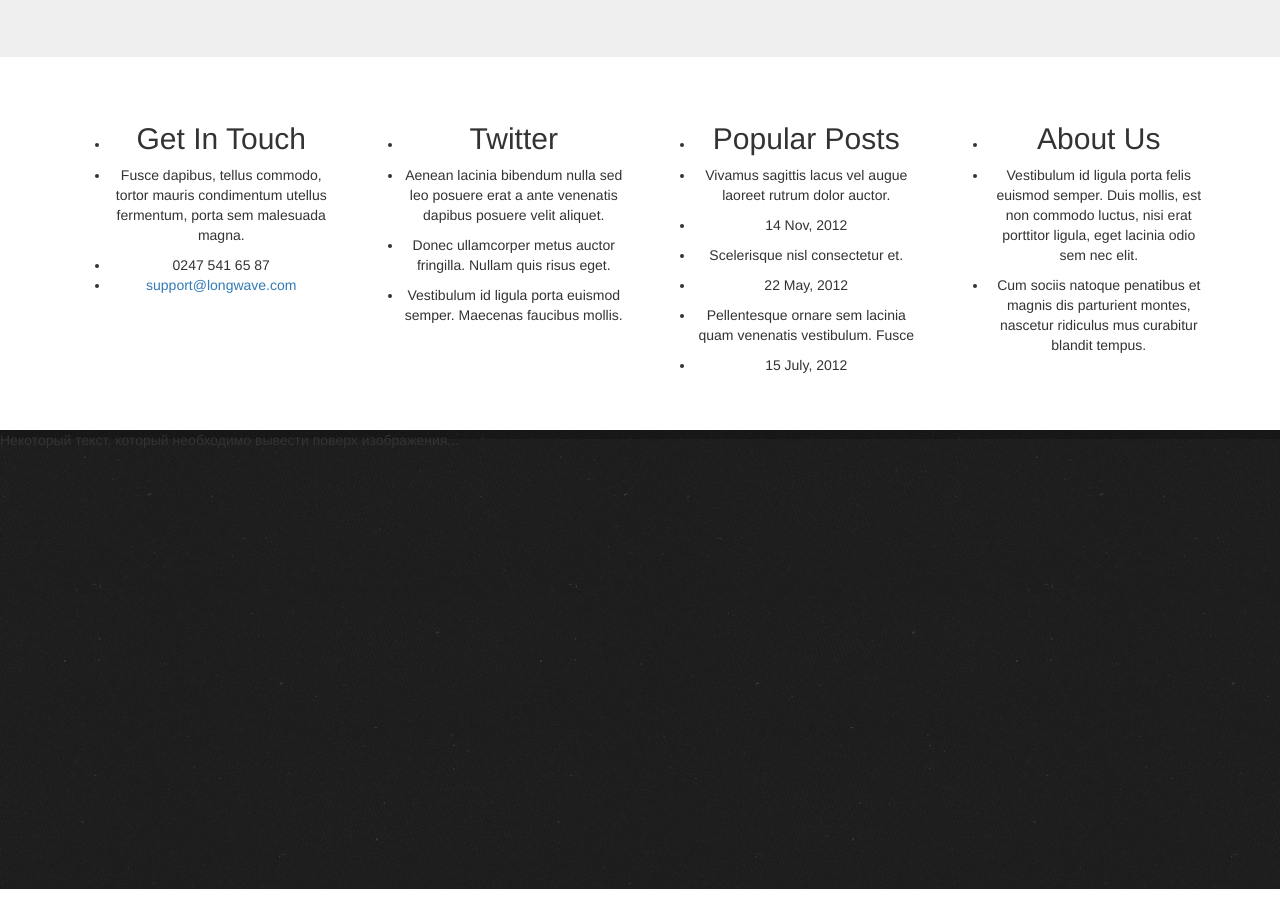
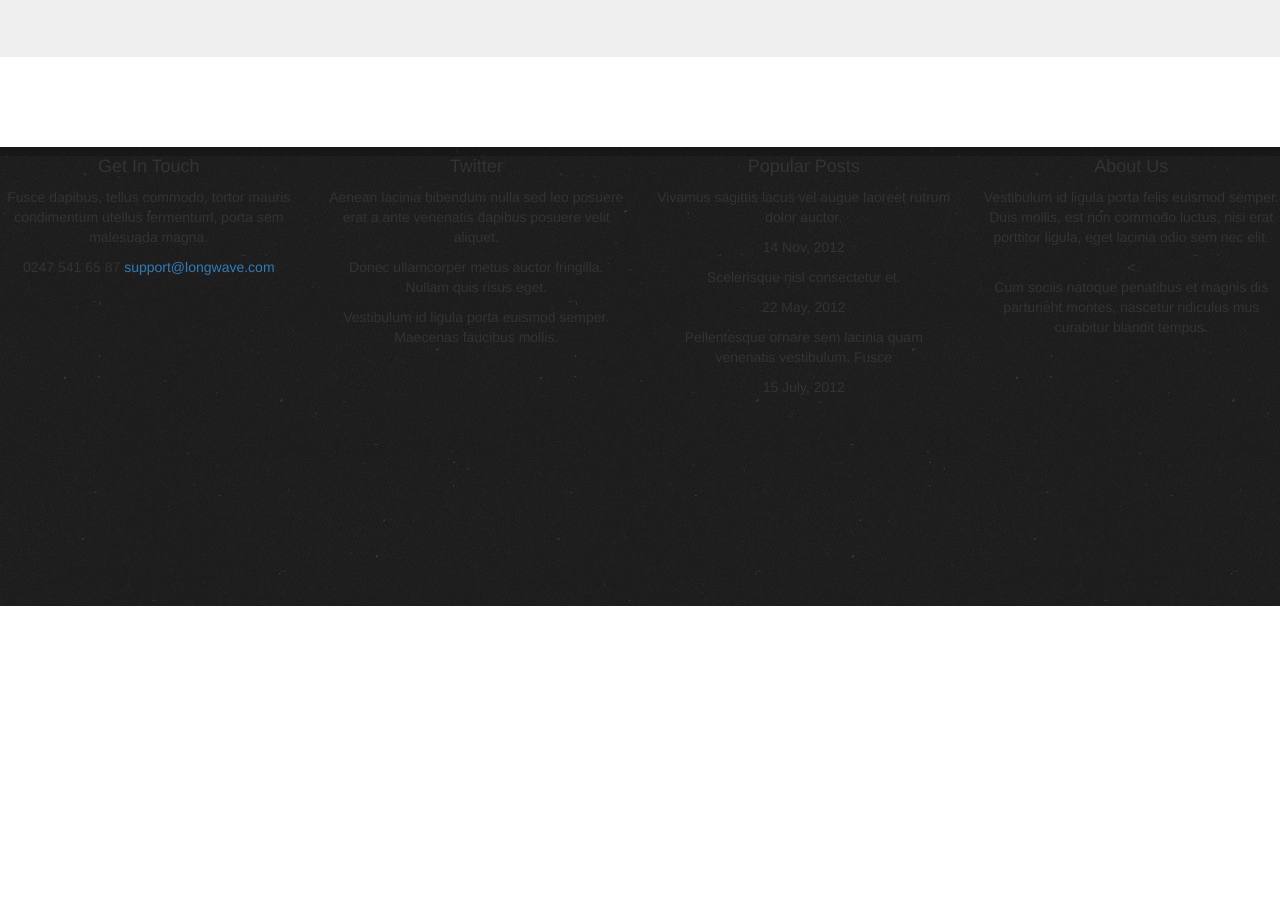
Before and after one commit to Mynik3D/Marble, a plain HTML site: page index.html in a window 1280 px wide. Shown: the part 1612-2511 px from the top of the page. Drawn offline with nearby package versions, Linux system fonts and the light colour scheme.

Commit message:
Текст на картинке

```diff
--- a/index.html
+++ b/index.html
@@ -160,48 +160,7 @@
       <div class="footer blackfon">
       <!-- <img src="images/footer-bg.png"> -->
         <div class="container">
-        <div class="footer__limiter">
-        <div class="row">
-      <div class="col-md-3">
-      <ul>
-        <li><h2>Get In Touch</h4></li>
-        <li><p>Fusce dapibus, tellus commodo, tortor mauris condimentum utellus fermentum, porta sem malesuada magna.</p>
-</li>
-        <li><span class="footer__tel">0247 541 65 87</span></li>
-        <li><a href="#">support@longwave.com</a></li>
-      </ul>
-      </div>
 
-      <div class="col-md-3">
-      <ul>
-        <li><h2>Twitter</h2></li>
-        <li><p>Aenean lacinia bibendum nulla sed leo posuere erat a ante venenatis dapibus posuere velit aliquet.</p></li>
-        <li><p>Donec ullamcorper metus auctor fringilla. Nullam quis risus eget.</p></li>
-        <li><p>Vestibulum id ligula porta  euismod semper. Maecenas faucibus mollis.</p></li>
-      </ul>
-      </div>
-
-      <div class="col-md-3">
-      <ul>
-        <li><h2>Popular Posts</h2></li>
-        <li><p>Vivamus sagittis lacus vel augue laoreet rutrum dolor auctor.</p></li>
-        <li><p>14 Nov, 2012</p></li>
-        <li><p>Scelerisque nisl consectetur et.</p></li>
-        <li><p>22 May, 2012 </p></li>
-        <li><p>Pellentesque ornare sem lacinia quam venenatis vestibulum. Fusce </p></li>
-        <li><p>15 July, 2012 </p></li>
-      </ul>
-      </div>
-
-      <div class="col-md-3">
-      <ul>
-        <li><h2>About Us</h2></li>
-        <li><p>Vestibulum id ligula porta felis euismod semper. Duis mollis, est non commodo luctus, nisi erat porttitor ligula, eget lacinia odio sem nec elit. </p></li>
-        <li><p>Cum sociis natoque penatibus et magnis dis parturient montes, nascetur ridiculus mus curabitur blandit tempus.</p></li>
-      </ul>
-      </div>
-</div>
-    </div>
       </div>
       </div>
    <!--   -->
@@ -210,7 +169,43 @@
 <section>
   <div class="image">
    <img src="images/footer-bg.png">
-   <div class="over">Некоторый текст, который необходимо вывести поверх изображения...</div>
+   <div class="over">
+   <div class="footer__limiter">
+        <div class="row">
+      <div class="col-md-3">
+        <h4>Get In Touch</h4>
+        <p>Fusce dapibus, tellus commodo, tortor mauris condimentum utellus fermentum, porta sem malesuada magna.</p>
+        <span class="footer__tel">0247 541 65 87</span>
+        <a href="#">support@longwave.com</a>
+
+      </div>
+      <div class="col-md-3">
+        <h4>Twitter</h4>
+        <p>Aenean lacinia bibendum nulla sed leo posuere erat a ante venenatis dapibus posuere velit aliquet.</p>
+        <p>Donec ullamcorper metus auctor fringilla. Nullam quis risus eget.</p>
+        <p>Vestibulum id ligula porta  euismod semper. Maecenas faucibus mollis.</p>
+
+      </div>
+
+      <div class="col-md-3">
+        <h4>Popular Posts</h4>
+        <p>Vivamus sagittis lacus vel augue laoreet rutrum dolor auctor.</p>
+        <p>14 Nov, 2012</p>
+        <p>Scelerisque nisl consectetur et.</p>
+        <p>22 May, 2012 </p>
+        <p>Pellentesque ornare sem lacinia quam venenatis vestibulum. Fusce </p>
+     <p>15 July, 2012 </p>
+
+      </div>
+
+      <div class="col-md-3">
+        <h4>About Us</h4>
+        <p>Vestibulum id ligula porta felis euismod semper. Duis mollis, est non commodo luctus, nisi erat porttitor ligula, eget lacinia odio sem nec elit. </p><
+        <p>Cum sociis natoque penatibus et magnis dis parturient montes, nascetur ridiculus mus curabitur blandit tempus.</p>
+
+      </div>
+</div>
+    </div></div>
 </div>
 </section>
 <br>
```
